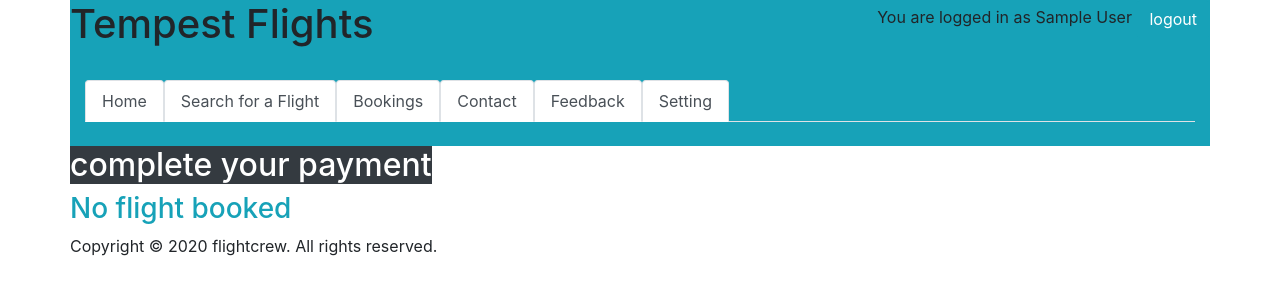
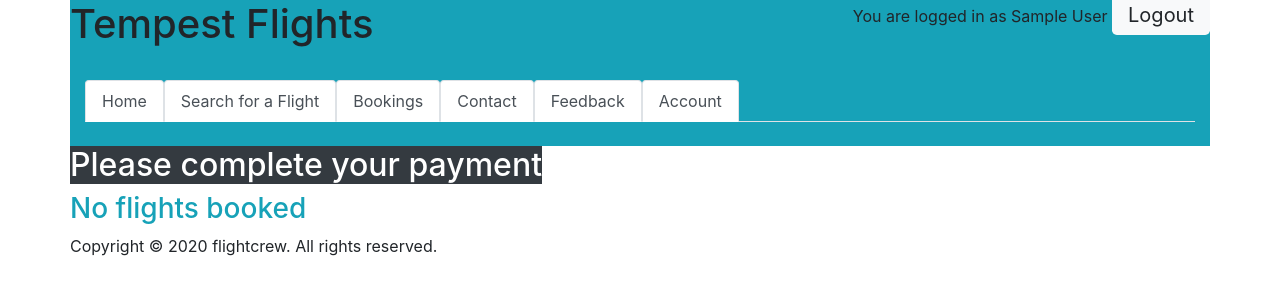
Before and after one commit to Eyo123/ISAD251REF, a PHP site: page /pay.php in a window 1280 px wide. Shown: the top 300 px of the page. Run offline with PHP 8.4, Linux system fonts and the light colour scheme; the visitor is signed in with stand-in values (Sample User, id 1).

Commit message:
Updated to reflect HCI feedback
Changed various parts of the application according ot the feedback recieved from our usability testing. Mainly visual and accessibility changes.

```diff
--- a/htdocs/encrypt_message.php
+++ b/htdocs/encrypt_message.php
@@ -81,7 +81,7 @@ if($_SERVER['REQUEST_METHOD']=='POST')
 				<label><input type="radio" name="action" value="decrypt">Decrypt</label>
             </div>
             <div class="form-group">
-                <p><input type="submit" value="Calculate">
+                <p><input type="submit" class="btn-info" value="Calculate">
                     <input type="reset" value="Clear"></p>
             </div>
         </form>
--- a/htdocs/includes/admin_header.html
+++ b/htdocs/includes/admin_header.html
@@ -28,7 +28,7 @@
                 {
                     # state who you are logged in as
                     echo "<p>You are logged in as an administrator
-                        <a href=\"admin_logout.php\" class=\"btn btn-info\">logout</a></p>";
+                        <a href=\"admin_logout.php\" class=\"btn btn-light btn-lg\">logout</a></p>";
                 }
                 else
                 {
--- a/htdocs/includes/header.html
+++ b/htdocs/includes/header.html
@@ -28,7 +28,7 @@
                 {
                     # state who you are logged in as
                     echo "<p>You are logged in as {$_SESSION['customerName']}
-                        <a href=\"logout.php\" class=\"btn btn-info\">logout</a></p>";
+                        <a href=\"logout.php\" class=\"btn-light btn-lg\">Logout</a></p>";
                 }
                 else
                 {
@@ -56,7 +56,7 @@
                           <a class="nav-link active" href="feedback.php">Feedback</a>
                       </li>
 			      <li class="nav-item">
-                          <a class="nav-link active" href="delete.php">Setting</a>
+                          <a class="nav-link active" href="delete.php">Account</a>
 			                </li>
                   </ul>
                   <br>
--- a/htdocs/login.php
+++ b/htdocs/login.php
@@ -35,7 +35,7 @@ if (isset($errors) && !empty($errors))
             <p><input type="submit" value="Login">
                 <input type="reset" value="Clear"></p>
         </div>
-            <p><a href="register.php" class="btn btn-info">Create Account</a></p>
+            <br><p><a href="register.php" class="btn btn-info btn-sm">Create Account</a></p>
         </form>
     </div>
 </div>
--- a/htdocs/pay.php
+++ b/htdocs/pay.php
@@ -17,7 +17,7 @@ if (!isset($_SESSION['customerId']))
 <section role="contentinfo" aria-label="Flightcrew booking">
     <div class="container">
         <div class="row">
-            <h2 class="bg-dark text-white">complete your payment</h2>
+            <h2 class="bg-dark text-white">Please complete your payment</h2>
         </div>
         <div class="row">
             <?php
@@ -29,11 +29,11 @@ if (!isset($_SESSION['customerId']))
                 $database = new Database();
                 $database->confirmFlight($bookingID);
 
-                echo '<h3 class="text-info">you have confirmed your booking</h3>';
+                echo '<h3 class="text-info">Booking confirmed!</h3>';
             }
             else
             {
-                echo '<h3 class="text-info">No flight booked</h3>';
+                echo '<h3 class="text-info">No flights booked</h3>';
             }
             ?>
         </div>
--- a/htdocs/register.php
+++ b/htdocs/register.php
@@ -73,7 +73,7 @@ if($_SERVER['REQUEST_METHOD']=='POST')
   if (empty($errors))
   {
 	echo '<div class="container"><div class="row">';
-    echo '<h3 class="test-info">You are now registered</h3><h4><a href="login.php">Login</a></h4></div></div>';
+    echo '<h3 class="test-info">You have successfully registered!</h3></div> <div class="row"><h3><a class="btn-info" href="login.php">Login</a></h3></div>';
     include_once('includes/footer.html');
     exit();
   }
@@ -139,10 +139,10 @@ if($_SERVER['REQUEST_METHOD']=='POST')
             </div>
             <div class="form-check">
                 <input type="checkbox" class="form-check-input" name="termsAndConditions" id="acceptTermsAndConditions">
-                <label class="form-check-label" for="acceptTermsAndConditions">I agree to the <a href="terms_and_conditions.php" class="btn btn-info">terms and conditions</a></label>
+                <label class="form-check-label" for="acceptTermsAndConditions">I agree to the <a href="terms_and_conditions.php">terms and conditions</a></label>
             </div>
             <div class="form-group">
-                <p><input type="submit" value="Register">
+                <br><p><input type="submit" class="btn-info" value="Register">
                     <input type="reset" value="Clear"></p>
             </div>
             <p id="check_password_result"></p>
```
